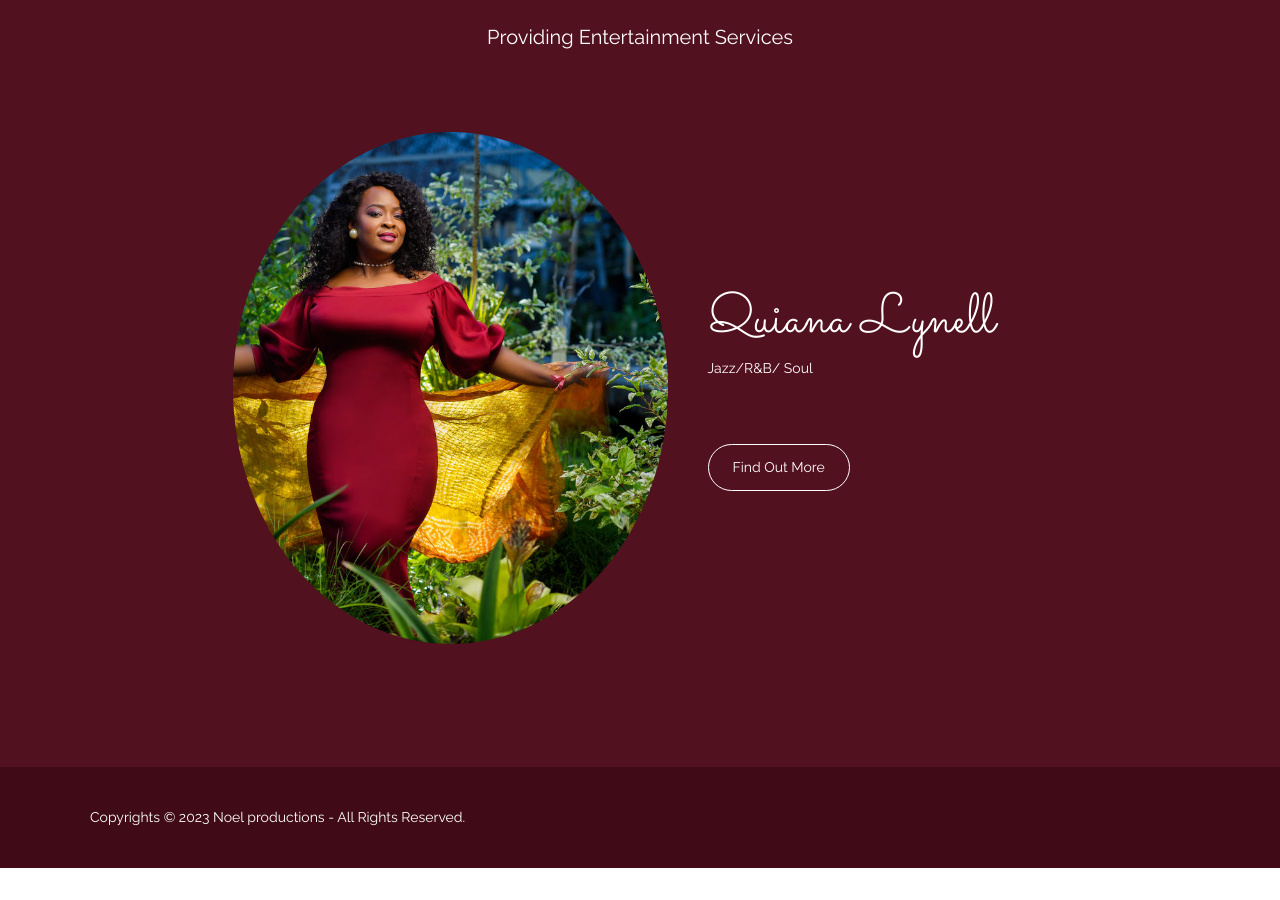
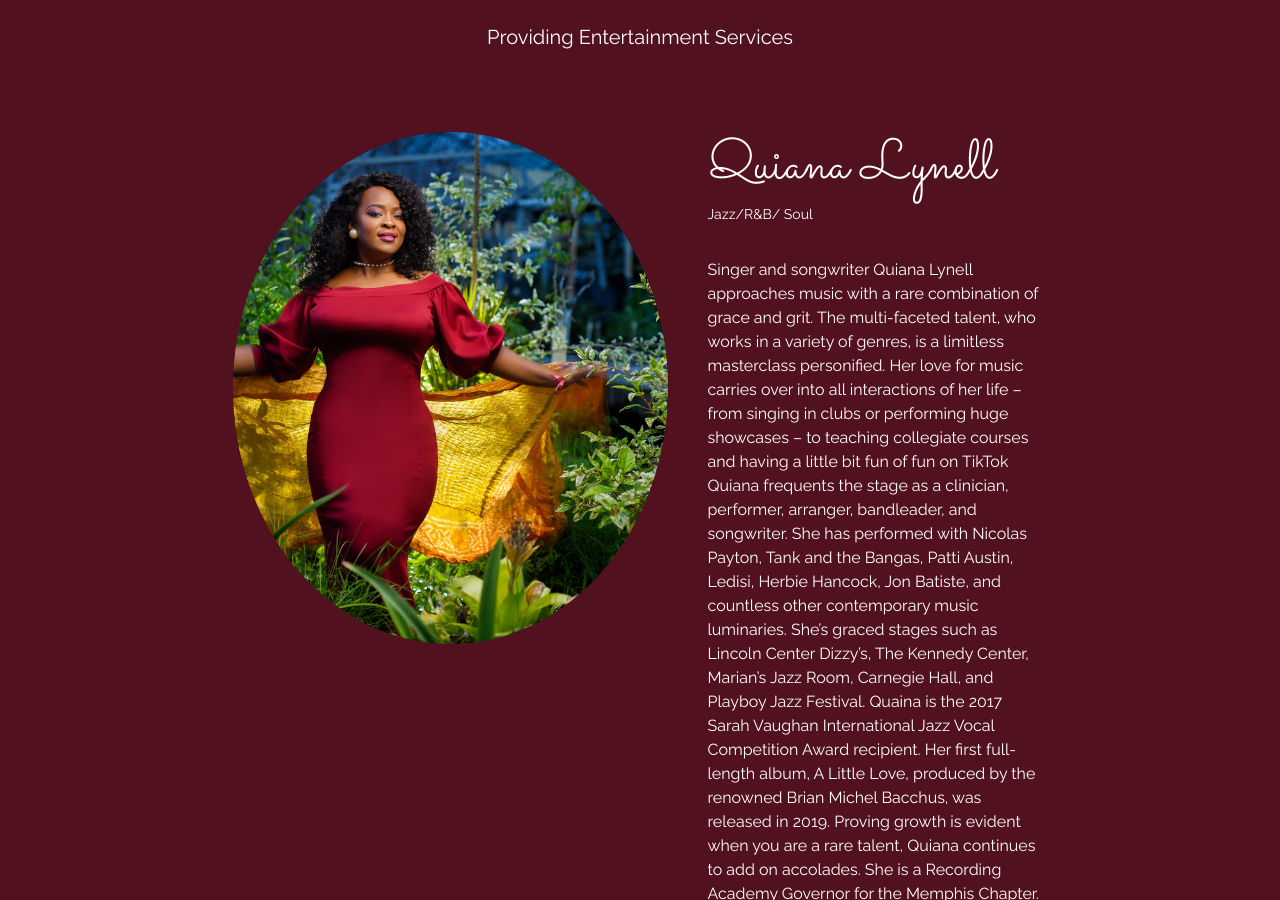
Before and after one commit to clerma/noels-network, a Jekyll site: the page built from _artist/the-southern-queen.md, in a window 1280 px wide and 900 px high, scrolled down 198 px. Built offline with Jekyll 4.4.1, drawn with Linux system fonts in a browser that asks for light colours; nearby versions of some CDN libraries; before the commit the page ends 1066 px from its top, so only the background shows below that; some of the changed text lies outside the part shown.

Commit message:
Updated 2 files via CloudCannon

```diff
--- a/_artist/the-southern-queen.md
+++ b/_artist/the-southern-queen.md
@@ -6,3 +6,6 @@
 image: /uploads/8052.JPG
 permalink: Quiana
 ---
+Singer and songwriter Quiana Lynell approaches music with a rare combination of grace and grit. The multi-faceted talent, who works in a variety of genres, is a limitless masterclass personified. Her love for music carries over into all interactions of her life – from singing in clubs or performing huge showcases – to teaching collegiate courses and having a little bit fun of fun on TikTok
+
+Quiana frequents the stage as a clinician, performer, arranger, bandleader, and songwriter. She has performed with Nicolas Payton, Tank and the Bangas, Patti Austin, Ledisi, Herbie Hancock, Jon Batiste, and countless other contemporary music luminaries. She’s graced stages such as Lincoln Center Dizzy’s, The Kennedy Center, Marian’s Jazz Room, Carnegie Hall, and Playboy Jazz Festival. Quaina is the 2017 Sarah Vaughan International Jazz Vocal Competition Award recipient. Her first full-length album, *A Little Love*, produced by the renowned Brian Michel Bacchus, was released in 2019. Proving growth is evident when you are a rare talent, Quiana continues to add on accolades. She is a Recording Academy Governor for the Memphis Chapter. She’s received the keys to the city from three Louisiana cities – Donaldsonville, Gonzales, and Baton Rouge – and she was the 2022 recipient of the Baton Rouge Legacy Award.
```
Also changed, not shown: _artist/ladane-washington.md (+1 -5 lines).
